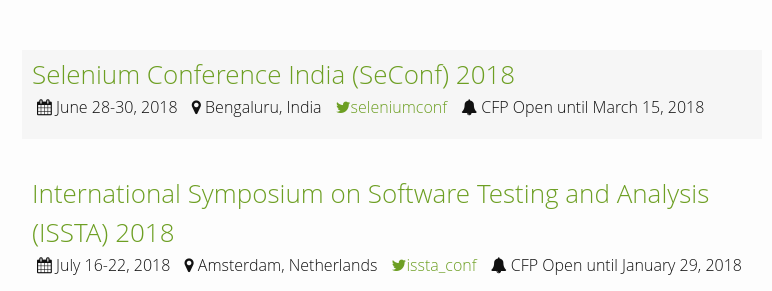
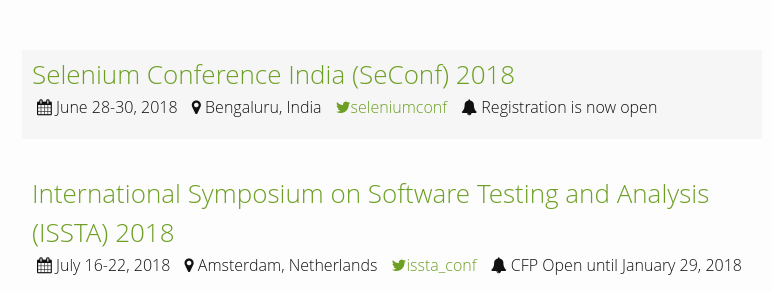
Before and after one commit to TestingConferences/testingconferences.github.io, a Jekyll site: the page built from index.html, in a window 1280 px wide and 900 px high, scrolled down 1735 px. Shown: the part 164-455 px from the top of the window, without its empty margins (248-1020 px from the left). Built offline with Jekyll 4.4.1, drawn with Linux system fonts in a browser that asks for light colours.

Commit message:
Update current.yml
Updated status for Selenium Conference (India)

```diff
--- a/_data/current.yml
+++ b/_data/current.yml
@@ -105,7 +105,7 @@
   dates: "June 28-30, 2018"
   url: https://2018.seleniumconf.in/
   twitter: seleniumconf
-  status: CFP Open until March 15, 2018
+  status: Registration is now open
 
 - name: International Symposium on Software Testing and Analysis (ISSTA) 2018
   location: Amsterdam, Netherlands
```
